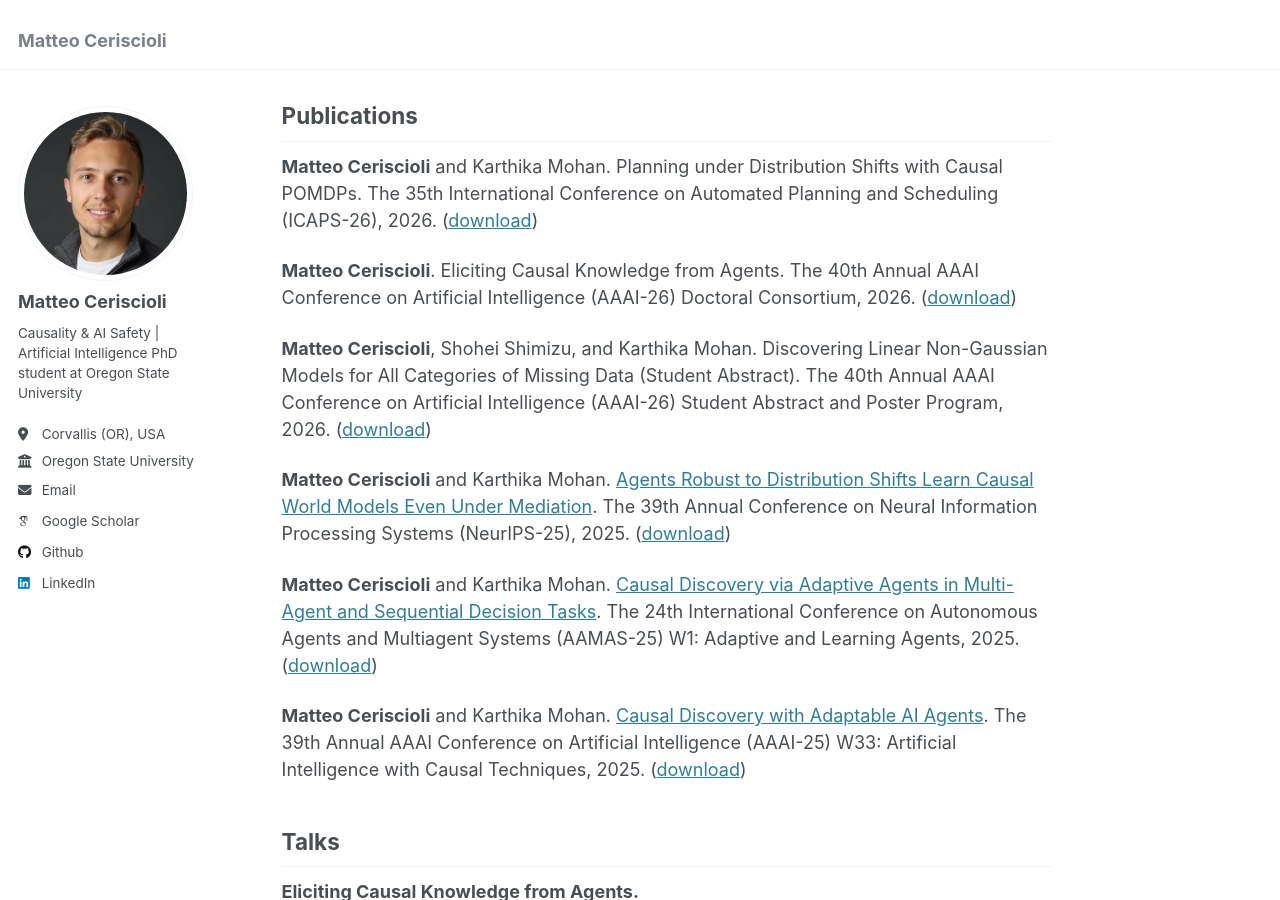
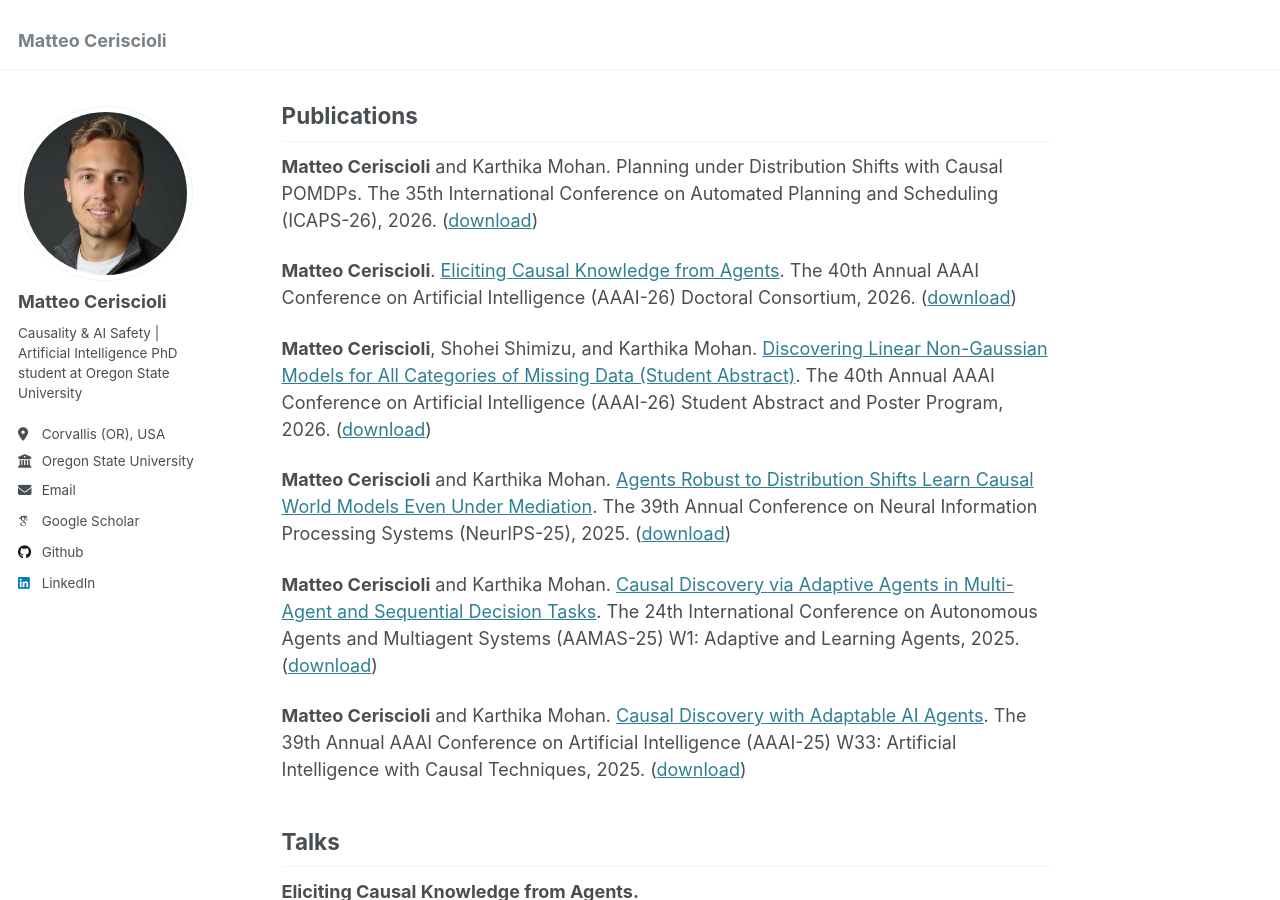
Before and after one commit to matteoceriscioli/matteoceriscioli.github.io, a Jekyll site: the page built from _pages/about.md, in a window 1280 px wide and 900 px high, scrolled down 769 px. Built offline with Jekyll 4.4.1, drawn with Linux system fonts in a browser that asks for light colours; some web fonts are replaced; part of the change alters nothing that is shown.

```diff
--- a/_pages/about.md
+++ b/_pages/about.md
@@ -22,10 +22,10 @@ Earlier, I was a Research Trainee at *RIKEN AIP* in Japan, where I worked in the
 
 **Matteo Ceriscioli** and Karthika Mohan. Planning under Distribution Shifts with Causal POMDPs. The 35th International Conference on Automated Planning and Scheduling (ICAPS-26), 2026. (<a id="raw-url" href="https://raw.githubusercontent.com/matteoceriscioli/matteoceriscioli.github.io/master/files/Planning_Under_Distribution_Shifts_with_Causal_POMDPs.pdf" download>download</a>)
 
-**Matteo Ceriscioli**. Eliciting Causal Knowledge from Agents. The 40th Annual AAAI Conference on Artificial
+**Matteo Ceriscioli**. [Eliciting Causal Knowledge from Agents](https://ojs.aaai.org/index.php/AAAI/article/view/42144). The 40th Annual AAAI Conference on Artificial
 Intelligence (AAAI-26) Doctoral Consortium, 2026. (<a id="raw-url" href="https://raw.githubusercontent.com/matteoceriscioli/matteoceriscioli.github.io/master/files/Eliciting_Causal_Knowledge_from_Agents.pdf" download>download</a>)
 
-**Matteo Ceriscioli**, Shohei Shimizu, and Karthika Mohan. Discovering Linear Non-Gaussian Models for All Categories of Missing Data (Student Abstract). The 40th Annual AAAI Conference on Artificial Intelligence (AAAI-26) Student Abstract and Poster Program, 2026. (<a id="raw-url" href="https://raw.githubusercontent.com/matteoceriscioli/matteoceriscioli.github.io/master/files/Discovering_Linear_NonGaussian_Models_for_All_Categories_of_Missing_Data_(Student_Abstract).pdf" download>download</a>)
+**Matteo Ceriscioli**, Shohei Shimizu, and Karthika Mohan. [Discovering Linear Non-Gaussian Models for All Categories of Missing Data (Student Abstract)](https://ojs.aaai.org/index.php/AAAI/article/view/42195). The 40th Annual AAAI Conference on Artificial Intelligence (AAAI-26) Student Abstract and Poster Program, 2026. (<a id="raw-url" href="https://raw.githubusercontent.com/matteoceriscioli/matteoceriscioli.github.io/master/files/Discovering_Linear_NonGaussian_Models_for_All_Categories_of_Missing_Data_(Student_Abstract).pdf" download>download</a>)
 
 **Matteo Ceriscioli** and Karthika Mohan. [Agents Robust to Distribution Shifts Learn Causal
 World Models Even Under Mediation](https://neurips.cc/virtual/2025/poster/118687). The 39th Annual Conference on Neural Information Processing Systems (NeurIPS-25), 2025. (<a id="raw-url" href="https://raw.githubusercontent.com/matteoceriscioli/matteoceriscioli.github.io/master/files/Agents_Robust_to_Distribution_Shifts_Learn_Causal_World_Models_Even_Under_Mediation.pdf" download>download</a>)
```
